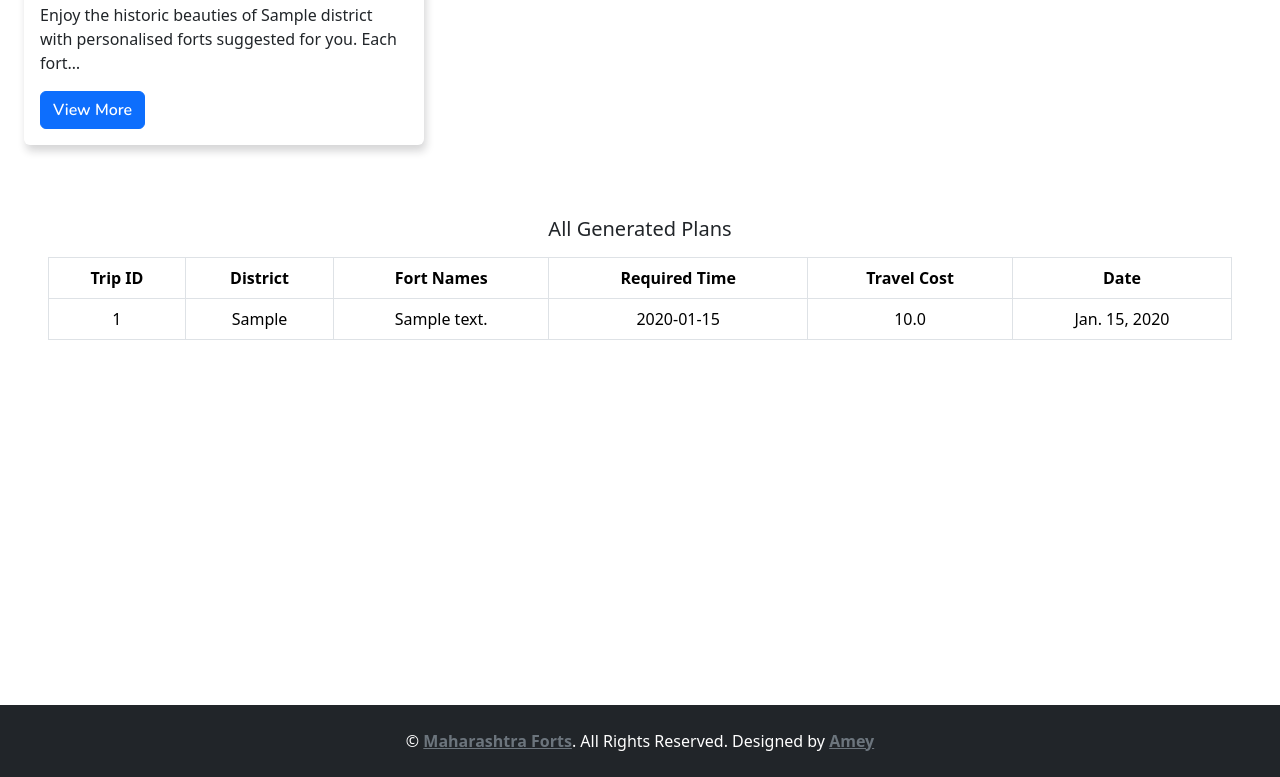
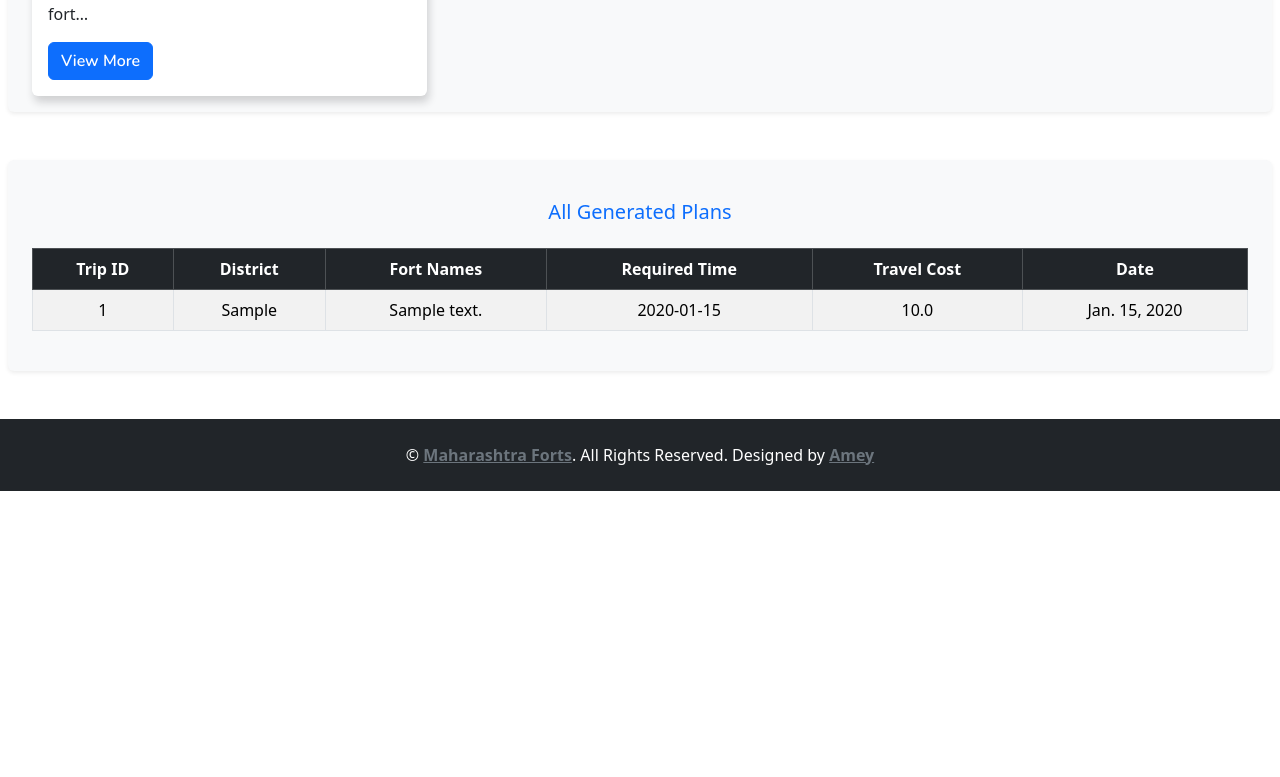
Before and after one commit to Binarybraniac01/Django_Project, a Django app: page /ourplans/ in a window 1280 px wide. Shown: the part 487-1264 px from the top of the page. After the commit the page ends 978 px from the top, so only its background shows below. Run offline with Django 5.2, Linux system fonts and the light colour scheme; a user stored in the database is signed in; tables that the repository leaves empty hold one stand-in row (values such as "Sample post"); some libraries are stand-ins or nearby versions.

Commit message:
Enahanced some UI elements and fixed bugs. all working fine.

```diff
--- a/home/templates/index.html
+++ b/home/templates/index.html
@@ -70,8 +70,6 @@
 <!--                                            <svg class="bi" aria-hidden="true"><use xlink:href="#clipboard"></use></svg>-->
 <!--                                            Icon link-->
 <!--                                        </a>-->
-                                <span id="user-loc-animation" style="display: none;">
-                                </span>
                             </div>
 
 
@@ -139,9 +137,7 @@
     {% endfor %}
 <!--            </form>-->
 </div>
-<div id="direction-animation" style="display: none;">
-    <div class="direction"></div>
-</div>
+
 
 <div class="container-fluid">
     <div class="para-container">
--- a/home/templates/layout.html
+++ b/home/templates/layout.html
@@ -34,9 +34,9 @@
 
 <body>
     <!-- Spinner Start -->
-    <div id="spinner" class="show bg-white position-fixed translate-middle w-100 vh-100 top-50 start-50 d-flex align-items-center justify-content-center">
+    <div id="spinner" class="show bg-gradient position-fixed translate-middle w-100 vh-100 top-50 start-50 d-flex align-items-center justify-content-center">
         <div class="spinner-border text-primary" style="width: 3rem; height: 3rem;" role="status">
-            <span class="sr-only">Loading...</span>
+            <span class="visually-hidden">Loading...</span>
         </div>
     </div>
     <!-- Spinner End -->
--- a/public/static/css/style.css
+++ b/public/static/css/style.css
@@ -251,10 +251,10 @@
 }
 /*End Generate plan animation*/
 
+
+
 /*For looping content*/
-
 /* Existing styles... */
-
 .cust-container {
   position: relative; /* Needed for animation */
   width: 100%; /* Adjust width as needed */
@@ -282,13 +282,10 @@
   from { transform: translateX(-100%); }
   to { transform: translateX(0); }
 }
-
-
 /* end */
 
 
 /*animate content*/
-
 .para-container {
   position: relative; /* Needed for animation */
   width: 100%; /* Adjust width as needed */
@@ -313,70 +310,7 @@
 
 
 
-/* animation after get direction is clicked */
-
-#direction-animation {
-  position:Fixed;
-  top:50%;
-  left:50%;
-  transform:translate(-50%,-50%);
-  width: 50px;
-  height: 50px;
-  border: 5px solid #f3f3f3;
-  border-radius: 50%;
-  border-top-color: #86B817;
-  animation: spin 1s linear infinite;
-}
-
-
-@keyframes spin {
-  from { transform: rotate(0deg); }
-  to { transform: rotate(360deg); }
-}
-
-/* closed animation after get direction is clicked   */
-
-
-
-/* loading animation for use current location */
-#user-loc-animation {
-  position:Fixed;
-  top:50%;
-  left:50%;
-  transform:translate(-50%,-50%);
-  width: 50px;
-  height: 50px;
-  border: 5px solid #f3f3f3;
-  border-radius: 50%;
-  border-top-color: #86B817;
-  animation: spin 1s linear infinite;
-}
-
-
-@keyframes spin {
-  from { transform: rotate(0deg); }
-  to { transform: rotate(360deg); }
-}
-
-/* End of loading animation for use current location */
-
-
-
-.sticky-header {
-  overflow-y: auto; /* Enable scrolling for the table body */
-  position: relative; /* Set the position for the sticky header */
-}
-
-.sticky-header thead {
-  position: sticky; /* Make the header sticky */
-  top: 0; /* Position the header at the top of the scrollable area */
-  background-color: white; /* Optional: Set background color for better visibility */
-  z-index: 1; /* Ensure the header stays on top during scrolling */
-}
-
-
-
-
+/* carousel */
 .carousel-inner {
   padding: 1em;
 }
@@ -419,10 +353,3 @@
     height: 17em;
   }
 }
-
-
-/* iframe {
-  border: none;
-  height: 80vh;
-  width: 100%;
-} */
--- a/public/static/js/main.js
+++ b/public/static/js/main.js
@@ -12,6 +12,7 @@ document.addEventListener('DOMContentLoaded', function () {
   const Submit_btn = document.getElementById('Submit_btn');
 
   // Add event listener to the form submission
+  if (Form_){
     Form_.addEventListener('submit', function (e) {
         // Show the spinner by adding the 'show' class
         spinner.classList.add('show');
@@ -19,6 +20,7 @@ document.addEventListener('DOMContentLoaded', function () {
         // Disable the button to prevent multiple submissions
         Submit_btn.disabled = true;
     });
+  }
 });
 
 
@@ -152,9 +154,8 @@ $(document).ready(function() {
 
 
 
-var multipleCardCarousel = document.querySelector(
-  "#carouselExampleControls"
-);
+var multipleCardCarousel = document.querySelector("#carouselExampleControls");
+if(multipleCardCarousel){
     if (window.matchMedia("(min-width: 768px)").matches) {
         var carousel = new bootstrap.Carousel(multipleCardCarousel, {
           interval: false,
@@ -183,3 +184,4 @@ if (window.matchMedia("(min-width: 768px)").matches) {
     } else {
         $(multipleCardCarousel).addClass("slide");
     }
+}
--- a/recommendations/templates/ourplans.html
+++ b/recommendations/templates/ourplans.html
@@ -2,7 +2,7 @@
 {% block body %}
 
 
-        <div class="container-fluid bg-primary py-5 mb-5 hero-header " style="height:95px">
+        <div class="container-fluid bg-primary  mb-3 hero-header " style="height:95px">
 <!--            <div class="container py-5">-->
 <!--                <div class="row justify-content-center py-5">-->
 <!--                    <div class="col-lg-10 pt-lg-5 mt-lg-5 text-center">-->
@@ -22,13 +22,14 @@
 
 
 {% if tbl_data %}
-    <h3 class="text-center py-3"> Recommendations </h3>
+<div class="bg-light rounded shadow-sm mx-2">
+    <h3 class="text-center py-2 text-primary"> Recommendations </h3>
     <div id="carouselExampleControls" class="carousel">
         <div class="carousel-inner">
             {% for item in tbl_data %}
             <div class="carousel-item {% if forloop.first %}active{% endif %}">
                 <div class="card">
-                <div class="img-wrapper"><img src="/media/img/recomendation_imgs/{{item.image_name}}" class="d-block w-100" alt="No Picture Found"> </div>
+                    <div class="img-wrapper rounded-start"><img src="/media/img/recomendation_imgs/{{item.image_name}}" class="d-block w-100" alt="No Picture Found"> </div>
                     <div class="card-body">
                         <h5 class="card-title">{{item.recom_title}}</h5>
                         <p class="card-text">{{ item.recom_details|truncatechars:100 }}</p>
@@ -50,6 +51,7 @@
             <span class="carousel-control-next-icon" aria-hidden="true"></span>
             <span class="visually-hidden">Next</span>
         </button>
+    </div>
 </div>
 {% endif %}
 
@@ -188,13 +190,14 @@
     <!-- ALL TRIPS -->
     <!--  Default rendered -->
     {% else %}
-    <div class="container-fluid px-5 py-5">
+    <div class="container-fluid px-2 py-5">
         {% if planned_trips %}
-        <h5 class="text-center py-2">All Generated Plans</h5>
-        <div class="table-responsive sticky-header " style="height:400px">
-            <table class="table table-hover table-bordered caption-top">
-                <thead>
-                <tr class="text-dark">
+        <div class="bg-light rounded shadow-sm p-4">
+            <h5 class="text-center py-3 text-primary">All Generated Plans</h5>
+            <div class="table-responsive" style="max-height: 400px; overflow-y: auto;">
+                <table class="table table-hover table-bordered table-striped align-middle">
+                    <thead class="table-dark">
+                        <tr>
                             <th class="text-center" scope="col">Trip ID</th>
                             <th class="text-center" scope="col">District</th>
                             <th class="text-center" scope="col">Fort Names</th>
@@ -203,23 +206,28 @@
                             <th class="text-center" scope="col">Date</th>
                         </tr>
                     </thead>
-
                     <tbody>
                         {% for trip in planned_trips %}
                         <tr>
-                    <td class="text-center" scope="row">{{forloop.counter}}</td>
-                    <td class="text-center" scope="row">{{trip.trip_district}}</td>
-                    <td class="text-center" scope="row">{{trip.forts_visited}}</td>
-                    <td class="text-center" scope="row">{{trip.required_time}}</td>
-                    <td class="text-center" scope="row">{{trip.minimum_cost}}</td>
-                    <td class="text-center" scope="row">{{trip.date}}</td>
+                            <td class="text-center" scope="row">{{ forloop.counter }}</td>
+                            <td class="text-center">{{ trip.trip_district }}</td>
+                            <td class="text-center">{{ trip.forts_visited }}</td>
+                            <td class="text-center">{{ trip.required_time }}</td>
+                            <td class="text-center">{{ trip.minimum_cost }}</td>
+                            <td class="text-center">{{ trip.date }}</td>
                         </tr>
                         {% endfor %}
                     </tbody>
                 </table>
+            </div>
+        </div>
+        {% else %}
+        <div class="text-center text-muted py-5">
+            <h6>No plans generated yet. Start planning your trip now!</h6>
+        </div>
         {% endif %}
     </div>
-    </div>
+
 
     {% endif %}
 
```
Lines whose indentation alone changed are shown as unchanged.
